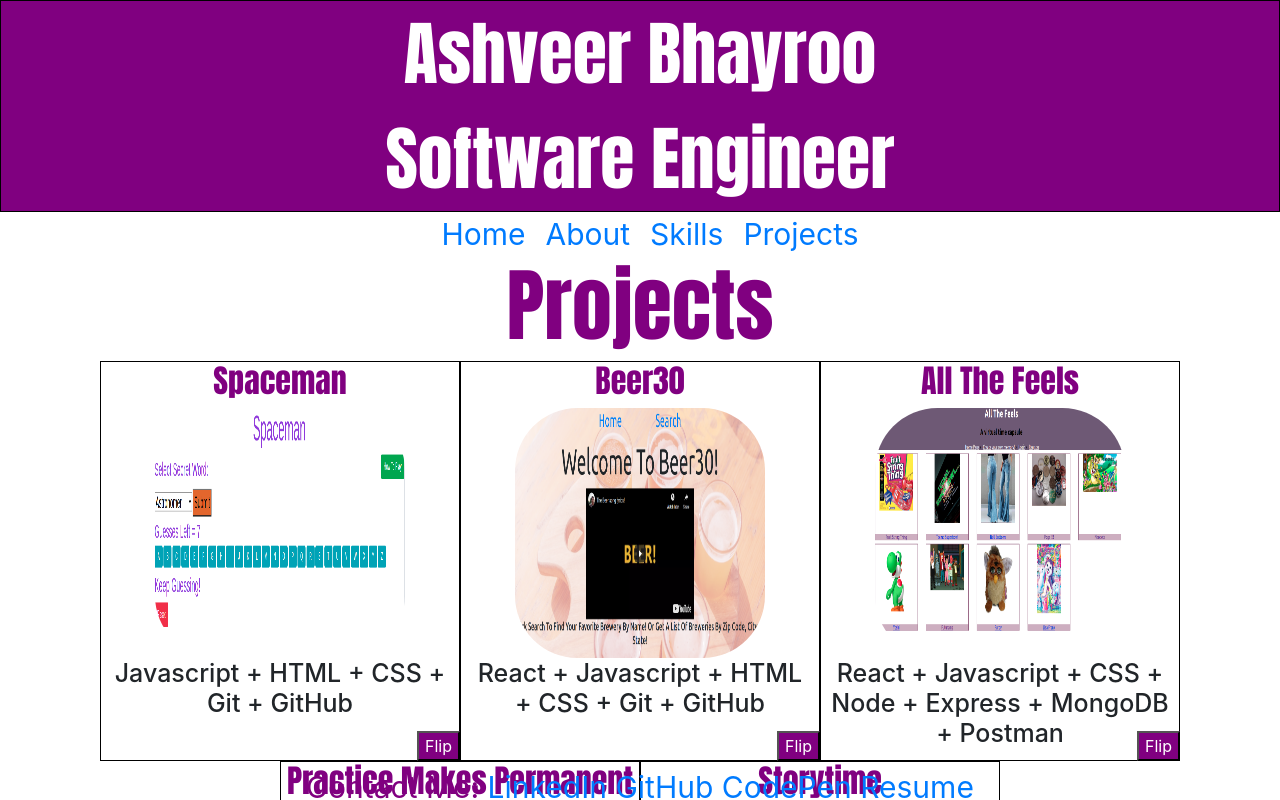
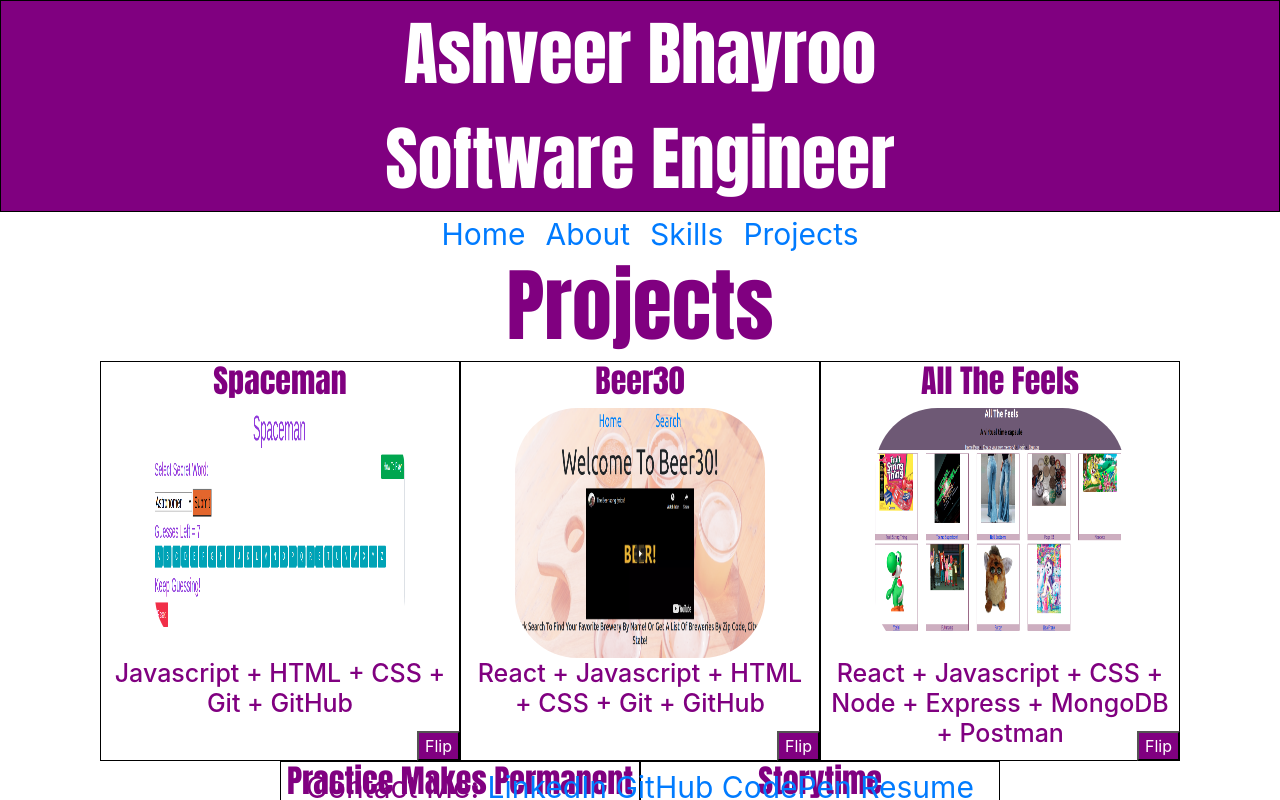
Before and after one commit to AshveerB/portfolio, a React (Create React App) app: page /projects in a window 1280 px wide. Shown: the top 800 px of the page. Built offline with nearby package versions, Linux system fonts and the light colour scheme; a web font is replaced by a local one.

Commit message:
change font color on project cards

```diff
--- a/src/components/projects/Projects.css
+++ b/src/components/projects/Projects.css
@@ -121,6 +121,7 @@
 	font-size: 25px;
 	padding-left: 10px;
 	padding-right: 10px;
+	color: purple
 }
 
 .projectsContainer {
```
